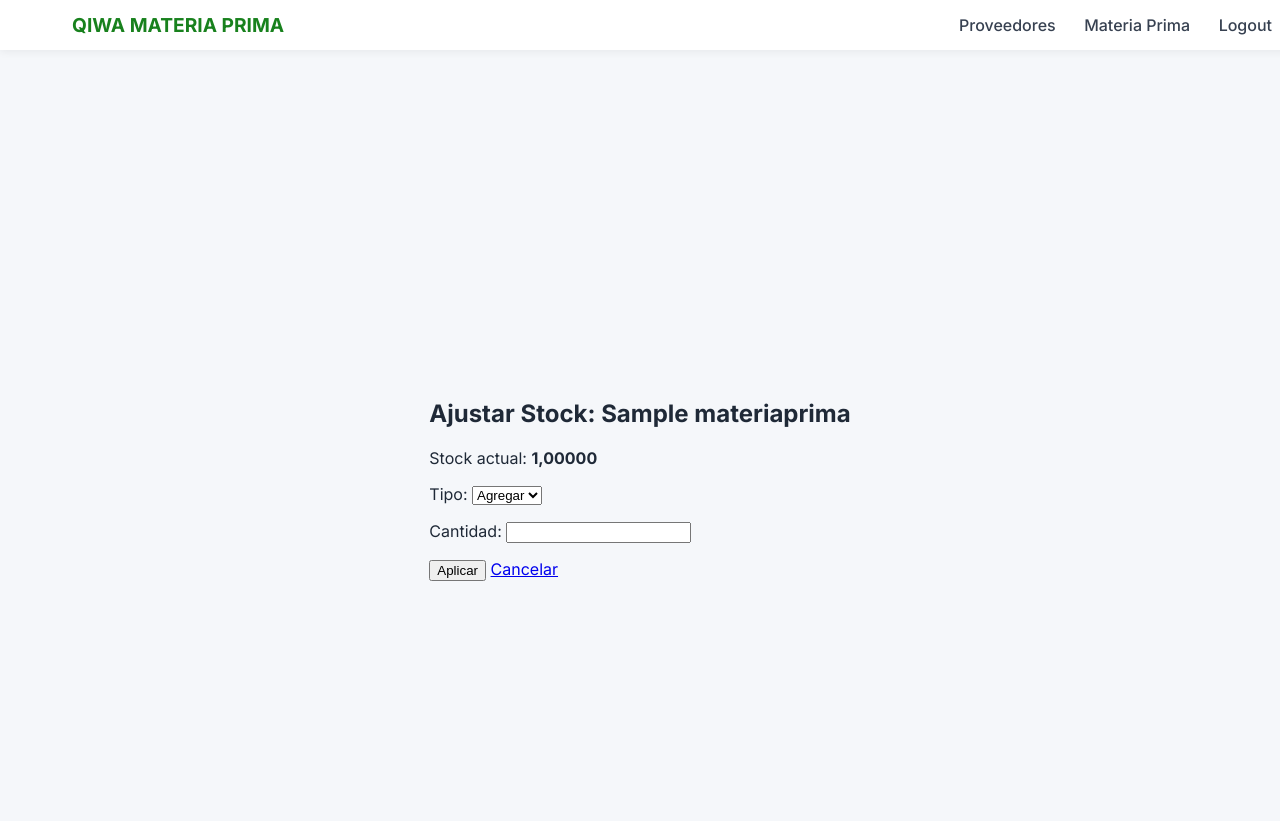
After one commit to MisaelMarron/MateriaPrima, a Django app: page /materias/1/ajustar/ in a window 1280 px wide. The commit adds this page. Shown: the top 821 px of the page. Run offline with Django 5.2, Linux system fonts and the light colour scheme; a user stored in the database is signed in; tables that the repository leaves empty hold one stand-in row (values such as "Sample post").

Commit message:
feat: Crud de materia prima

```diff
--- a/MateriaPrimaGestor/forms.py
+++ b/MateriaPrimaGestor/forms.py
@@ -1,8 +1,7 @@
 from django import forms
-from django.forms import inlineformset_factory
-from django.forms.models import BaseInlineFormSet
-from .models import Proveedor
+from .models import Proveedor, MateriaPrima
 
+# Proveedor
 class ProveedorForm(forms.ModelForm):
     class Meta:
         model = Proveedor
@@ -15,6 +14,27 @@ class ProveedorForm(forms.ModelForm):
         if not nombre:
             raise forms.ValidationError("El nombre no puede estar vacío.")
         return nombre
+
+# materia prima
+class MateriaPrimaCreateForm(forms.ModelForm):
+    class Meta:
+        model = MateriaPrima
+        fields = ["nombre", "unidad", "cantidad", "costo"]
+
+class MateriaPrimaUpdateForm(forms.ModelForm):
+    class Meta:
+        model = MateriaPrima
+        fields = ["nombre", "unidad", "costo"]
+
+class MateriaPrimaAjusteForm(forms.Form):
+    TIPO = (
+        ("SUMAR", "Agregar"),
+        ("RESTAR", "Quitar"),
+    )
+    tipo = forms.ChoiceField(choices=TIPO)
+    cantidad = forms.DecimalField(min_value=0.00001, max_digits=12, decimal_places=5)
+
+
 
 """# formulario para Materia Prima
 class MateriaPrimaForm(forms.ModelForm):
--- a/MateriaPrimaGestor/models.py
+++ b/MateriaPrimaGestor/models.py
@@ -13,7 +13,7 @@ class MateriaPrima(models.Model):
     UNIDADES = [("KG", "Kilogramos"), ("L", "Litros"), ("G", "Gramos"), ("ML", "Mililitros"), ("U", "Unidad")]
     nombre = models.CharField(max_length=150, unique=True)
     unidad = models.CharField(max_length=5, choices=UNIDADES)
-    cantidad = models.DecimalField(max_digits=12, decimal_places=3, validators=[MinValueValidator(0)])
+    cantidad = models.DecimalField(max_digits=12, decimal_places=5, validators=[MinValueValidator(0)])
     costo = models.DecimalField(max_digits=12, decimal_places=2, validators=[MinValueValidator(0)])
     fecha_creacion = models.DateTimeField(auto_now_add=True)
     fecha_actualizacion = models.DateTimeField(auto_now=True)
@@ -39,14 +39,14 @@ class DetalleProducto(models.Model):
     codigo = models.AutoField(primary_key=True)
     producto = models.ForeignKey(ProductoTerminado, on_delete=models.CASCADE)
     materia_prima = models.ForeignKey(MateriaPrima, on_delete=models.PROTECT)
-    cantidad = models.DecimalField(max_digits=12, decimal_places=3, validators=[MinValueValidator(0)])
+    cantidad = models.DecimalField(max_digits=12, decimal_places=5, validators=[MinValueValidator(0)])
     class Meta:
         constraints = [models.UniqueConstraint(fields=["producto", "materia_prima"], name="unique_materia_por_producto")]
 
 class ProduccionProducto(models.Model):
     codigo = models.AutoField(primary_key=True)
     producto = models.ForeignKey(ProductoTerminado, on_delete=models.PROTECT)
-    cantidad = models.DecimalField(max_digits=12, decimal_places=3, validators=[MinValueValidator(0)])
+    cantidad = models.DecimalField(max_digits=12, decimal_places=5, validators=[MinValueValidator(0)])
     fecha_creacion = models.DateTimeField(auto_now_add=True)
 
 class ProduccionDetalle(models.Model):
@@ -54,6 +54,6 @@ class ProduccionDetalle(models.Model):
     produccion = models.ForeignKey(ProduccionProducto, on_delete=models.CASCADE)
     materia_prima = models.ForeignKey(MateriaPrima, on_delete=models.PROTECT)
     costo = models.DecimalField(max_digits=12, decimal_places=2, validators=[MinValueValidator(0)])
-    cantidad = models.DecimalField(max_digits=12, decimal_places=3, validators=[MinValueValidator(0)])
+    cantidad = models.DecimalField(max_digits=12, decimal_places=5, validators=[MinValueValidator(0)])
     class Meta:
         constraints = [models.UniqueConstraint(fields=["produccion", "materia_prima"], name="unique_materia_por_produccion")]
--- a/MateriaPrimaGestor/templates/base.html
+++ b/MateriaPrimaGestor/templates/base.html
@@ -27,6 +27,7 @@
             <div class="nav-links">
                 {% if user.is_authenticated %}
                 <a href="{% url 'listar_proveedores' %}">Proveedores</a>
+                <a href="{% url 'listar_materias' %}">Materia Prima</a>
                 <a href="{% url 'logout' %}">Logout</a>
                 {% else %}
                 <a href="{% url 'register' %}">Registrarse</a>
--- /dev/null
+++ b/MateriaPrimaGestor/templates/materia/ajustar.html
@@ -0,0 +1,15 @@
+{% extends "base.html" %}
+{% block title %}Ajustar Stock{% endblock %}
+
+{% block content %}
+<h2>Ajustar Stock: {{ materia.nombre }}</h2>
+<p>Stock actual: <strong>{{ materia.cantidad }}</strong></p>
+
+<form method="post">
+{% csrf_token %}
+{{ form.as_p }}
+
+<button type="submit">Aplicar</button>
+<a href="{% url 'listar_materias' %}">Cancelar</a>
+</form>
+{% endblock %}
--- a/MateriaPrimaGestor/urls.py
+++ b/MateriaPrimaGestor/urls.py
@@ -12,4 +12,10 @@ urlpatterns = [
     path("proveedores/crear/", views.crear_proveedor, name="crear_proveedor"),
     path("proveedores/<int:pk>/editar/", views.editar_proveedor, name="editar_proveedor"),
     path("proveedores/<int:pk>/eliminar/", views.eliminar_proveedor, name="eliminar_proveedor"),
+    # CRUD Materia Prima
+    path("materias/", views.listar_materias, name="listar_materias"),
+    path("materias/crear/", views.crear_materia, name="crear_materia"),
+    path("materias/<int:pk>/editar/", views.editar_materia, name="editar_materia"),
+    path("materias/<int:pk>/ajustar/", views.ajustar_materia, name="ajustar_materia"),
+    path("materias/<int:pk>/eliminar/", views.eliminar_materia, name="eliminar_materia"),
 ]
--- a/MateriaPrimaGestor/views.py
+++ b/MateriaPrimaGestor/views.py
@@ -3,8 +3,8 @@ from django.contrib.auth.forms import UserCreationForm, AuthenticationForm
 from django.contrib.auth.decorators import login_required
 from django.contrib.auth import login, logout
 from django.contrib import messages
-from .forms import ProveedorForm
-from .models import Proveedor
+from .forms import *
+from .models import *
 
 def inicio(request):
     return render(request, "inicio.html")
@@ -81,7 +81,58 @@ def eliminar_proveedor(request, pk):
         return redirect("listar_proveedores")
     return render(request, "proveedor/eliminar.html", {"proveedor": proveedor})
 
-############## CRUD de
+############## CRUD de MateriaPrima
+@login_required
+def listar_materias(request):
+    materias = MateriaPrima.objects.all().order_by("codigo")
+    return render(request, "materia/listar.html", {"materias": materias})
+
+@login_required
+def crear_materia(request):
+    form = MateriaPrimaCreateForm(request.POST or None)
+    if form.is_valid():
+        form.save()
+        messages.success(request, "Materia prima creada.")
+        return redirect("listar_materias")
+    return render(request, "materia/form.html", {"form": form, "titulo": "Nueva Materia Prima"})
+
+@login_required
+def editar_materia(request, pk):
+    materia = get_object_or_404(MateriaPrima, pk=pk)
+    form = MateriaPrimaUpdateForm(request.POST or None, instance=materia)
+    if form.is_valid():
+        form.save()
+        messages.success(request, "Materia prima actualizada.")
+        return redirect("listar_materias")
+    return render(request, "materia/form.html", {"form": form, "titulo": "Editar Materia Prima"})
+
+@login_required
+def ajustar_materia(request, pk):
+    materia = get_object_or_404(MateriaPrima, pk=pk)
+    form = MateriaPrimaAjusteForm(request.POST or None)
+    if form.is_valid():
+        cantidad = form.cleaned_data["cantidad"]
+        tipo = form.cleaned_data["tipo"]
+        if tipo == "SUMAR":
+            materia.cantidad += cantidad
+        else:
+            if cantidad > materia.cantidad:
+                messages.error(request, "No puedes dejar stock negativo.")
+                return redirect("ajustar_materia", pk=pk)
+            materia.cantidad -= cantidad
+        materia.save()
+        messages.success(request, "Stock actualizado correctamente.")
+        return redirect("listar_materias")
+    return render(request, "materia/ajustar.html", {"form": form, "materia": materia})
+
+@login_required
+def eliminar_materia(request, pk):
+    materia = get_object_or_404(MateriaPrima, pk=pk)
+    if request.method == "POST":
+        materia.delete()
+        messages.success(request, "Materia prima eliminada.")
+        return redirect("listar_materias")
+    return render(request, "materia/eliminar.html", {"materia": materia})
 
 ############## CRUD de
 
```
Also changed, not shown: MateriaPrimaGestor/templates/materia/eliminar.html (added, +12 -0 lines), MateriaPrimaGestor/templates/materia/form.html (added, +14 -0 lines), MateriaPrimaGestor/templates/materia/listar.html (added, +29 -0 lines), MateriaPrimaGestor/migrations/0007_alter_detalleproducto_cantidad_and_more.py (added).
